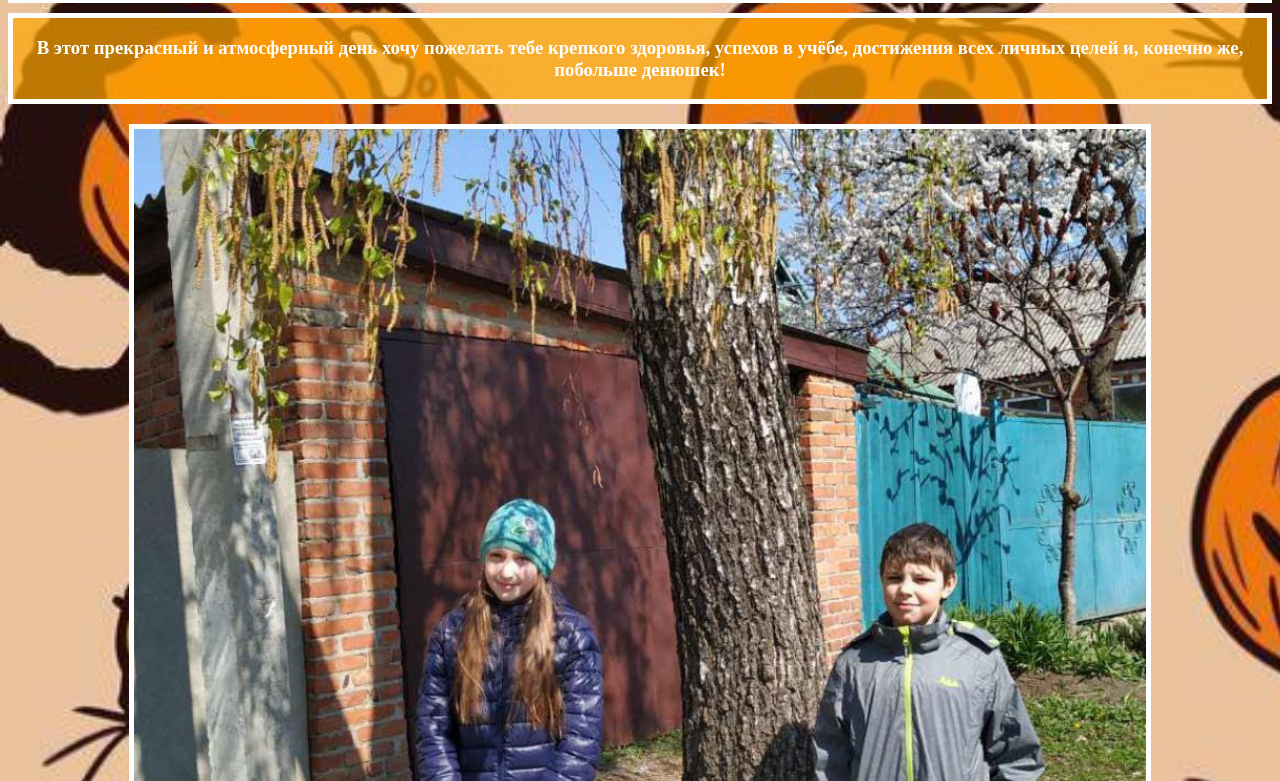
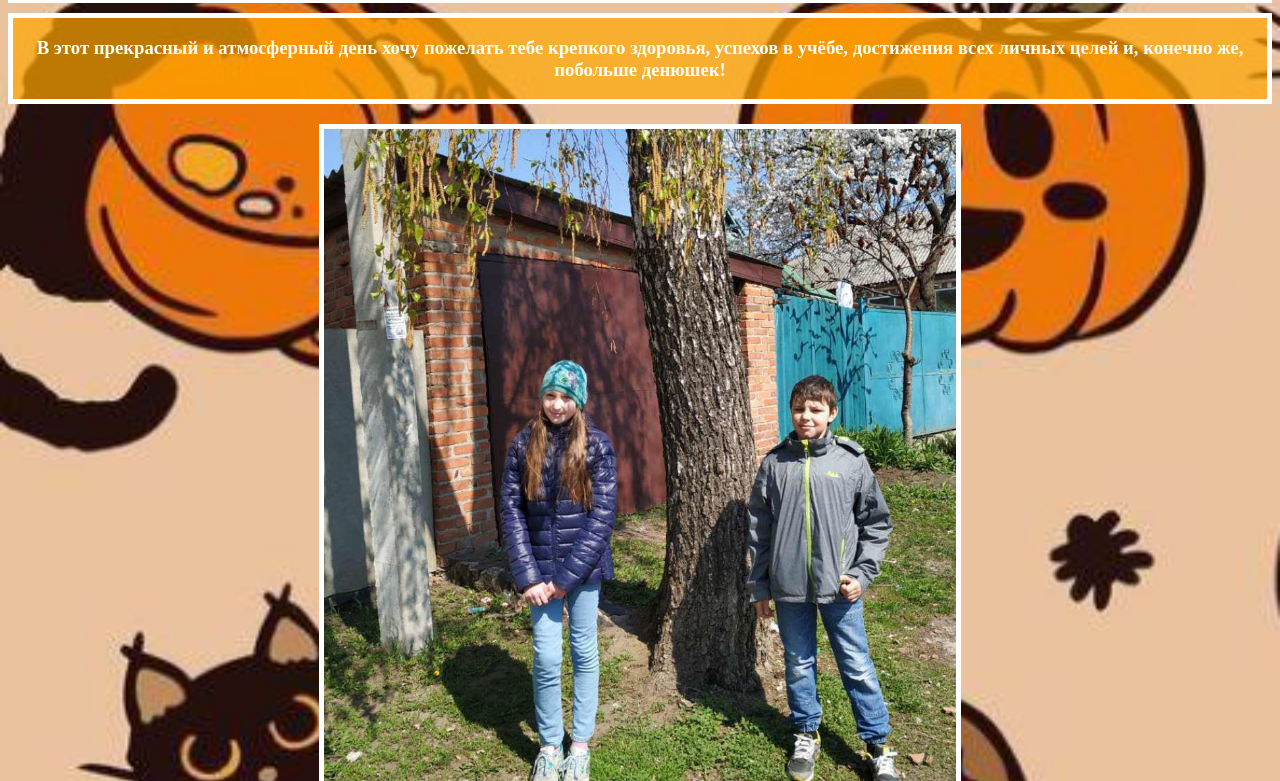
Before and after one commit to Mez1cs/gift_a, a plain HTML site: page index.html in a window 1280 px wide. Shown: the part 95-876 px from the top of the page. Drawn offline with Linux system fonts and the light colour scheme.

Commit message:
style.css

```diff
--- a/style.css
+++ b/style.css
@@ -2,7 +2,7 @@ body
 {
     background-image:url('wallpaper.jpg');
     background-repeat:no-repeat;
-    background-size:140%;
+    background-size:150%;
     text-align: center;
     color:white;
 }
@@ -24,7 +24,7 @@ section
 img
 {
     border:5px solid white;
-    width: 80%;
+    width: 50%;
     height: auto;
 }
 
```
